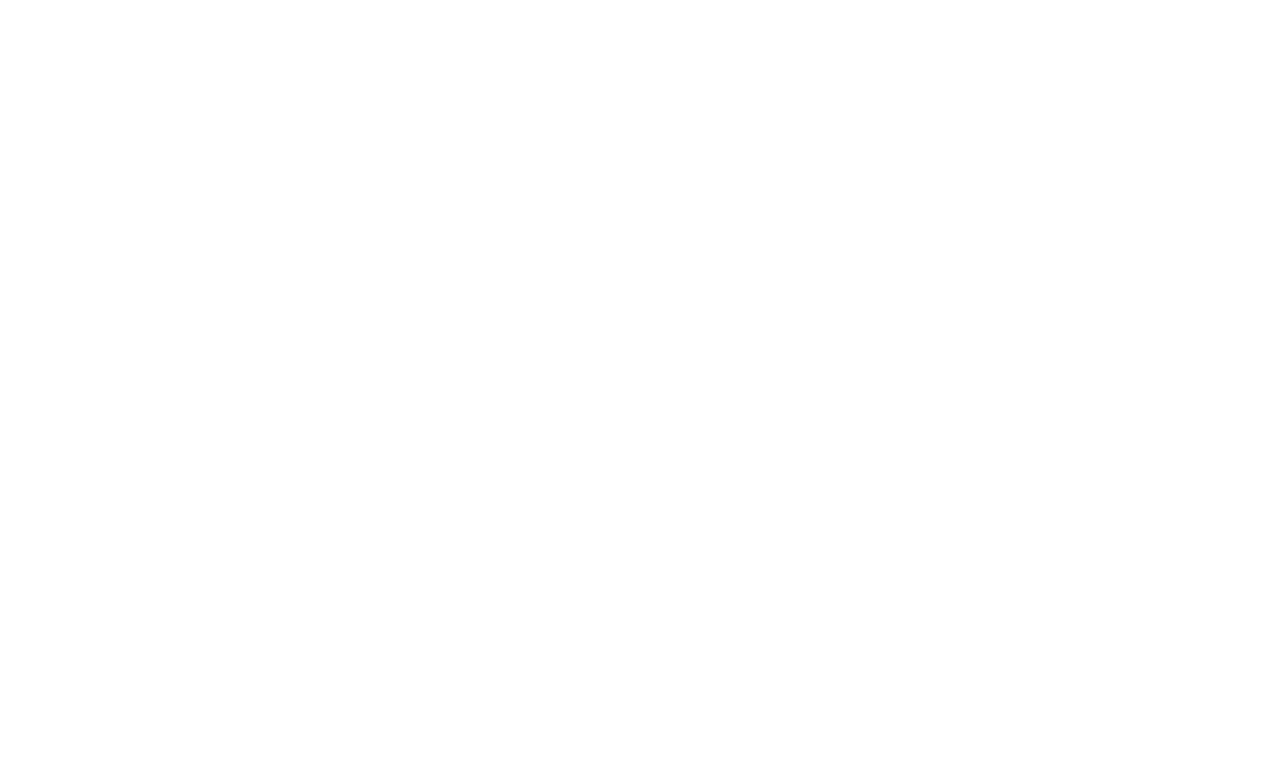
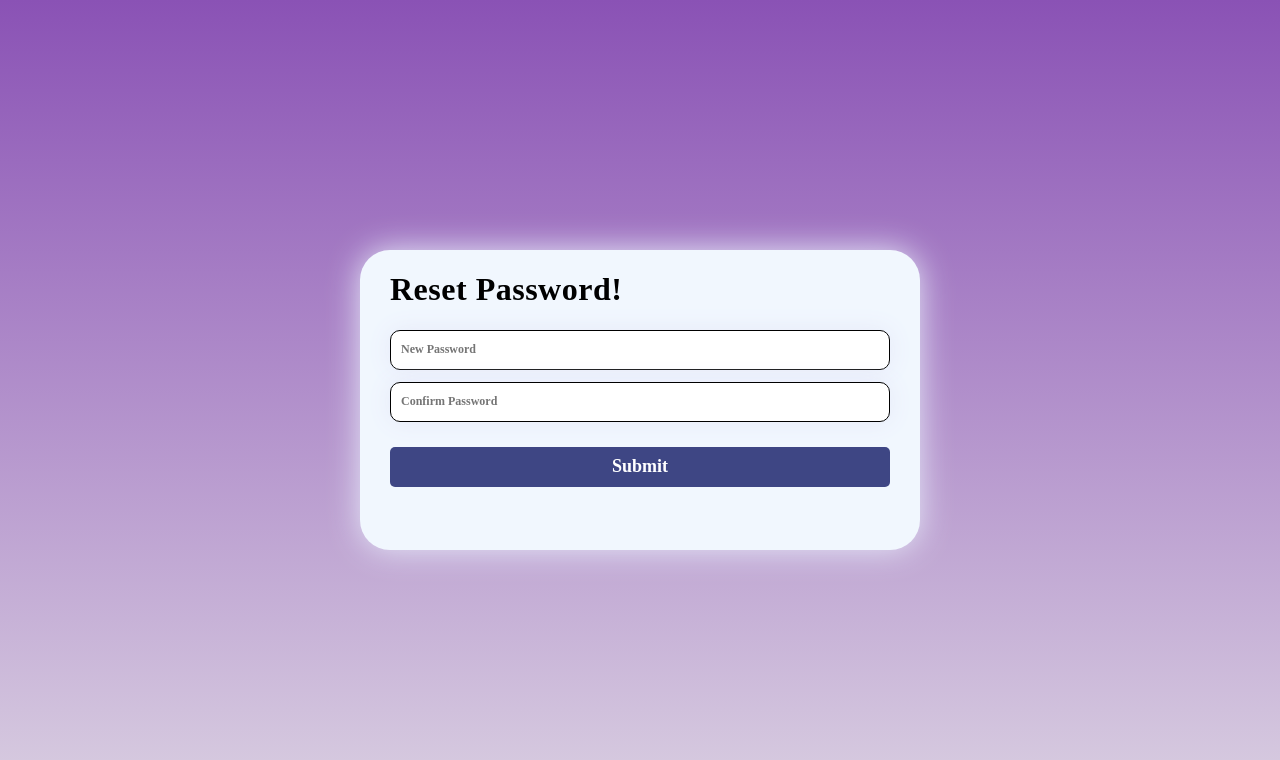
Before and after one commit to tamspark/FrontTam, a React (Create React App) app: page /auth/tam/resetPassword/1 in a window 1280 px wide. Before the commit this address had no page. Shown: the top 760 px of the page. Built offline with nearby package versions, Linux system fonts and the light colour scheme.

Commit message:
Forget and reset password

```diff
--- a/src/App/App.tsx
+++ b/src/App/App.tsx
@@ -17,7 +17,10 @@
         <Routes>
           <Route path="/auth" element={<AuthPage />}>
             <Route path="login" element={<Login />} index />
-            <Route path="pw-recovery" element={<ResetPassword />} />
+            <Route
+              path="tam/resetPassword/:token"
+              element={<ResetPassword />}
+            />
             <Route path="forgetpassword" element={<ForgetPassword />} />
             <Route path="register" element={<Register />} />
           </Route>
--- a/src/Authentication/ChangePassword/ForgetPassword.component.tsx
+++ b/src/Authentication/ChangePassword/ForgetPassword.component.tsx
@@ -1,4 +1,5 @@
-import { FC } from "react";
+import { FC, useState } from "react";
+import axios from "axios";
 //style
 import {
   ChangePassH2,
@@ -8,9 +9,33 @@
 import { Button, Input, StyledForm } from "App/style/App.style";
 
 const ForgetPassword: FC<{}> = () => {
+  const [email, setEmail] = useState("");
+
+  const handleSubmit = async (e: React.FormEvent<HTMLFormElement>) => {
+    e.preventDefault();
+
+    try {
+      const response = await axios.post(
+        `http://192.168.10.213:8080/TAM/forgetPassword/${email}`
+      );
+      console.log("API Response:", response.data);
+
+      if (response.data.success) {
+        console.log(
+          "Email sent successfully. Check your inbox for a reset link."
+        );
+      } else {
+        console.log("Email not found or an error occurred.");
+      }
+    } catch (error) {
+      console.error("Error sending reset email:", error);
+      console.error("An error occurred while sending the reset email.");
+    }
+  };
+
   return (
     <>
-      <StyledForm height="300px">
+      <StyledForm height="300px" onSubmit={handleSubmit}>
         <ChangePassH2>Please, enter your Email!</ChangePassH2>
         <EmailParagraph>
           We will send a link to your Email address!
@@ -31,6 +56,10 @@
             borderradius="10px"
             paddingleft="5px"
             padding="0 10px"
+            value={email}
+            onChange={(e: React.ChangeEvent<HTMLInputElement>) =>
+              setEmail(e.target.value)
+            }
           />
         </EmailInputContentHolder>
         <Button
--- a/src/Pages/Reset Password/RecoverPassword.tsx
+++ b/src/Pages/Reset Password/RecoverPassword.tsx
@@ -1,21 +1,65 @@
-import { FC } from "react";
+import { FC, useState } from "react";
 // style
 
 import { Input } from "App/style/App.style";
 import { Button } from "App/style/App.style";
 import { StyledForm } from "App/style/App.style";
+import axios from "axios";
+import { useNavigate } from "react-router";
 
 const ResetPassword: FC<{}> = () => {
-  const handleClick = () => {
-    console.log("U klikua!");
+  const navigate = useNavigate();
+  const [newPassword, setNewPassword] = useState<string>("");
+  const [confirmPassword, setConfirmPassword] = useState<string>("");
+  const [passwordsMatch, setPasswordsMatch] = useState<boolean>(true);
+
+  const handleSubmit = (event: React.FormEvent<HTMLFormElement>) => {
+    event.preventDefault();
+    if (newPassword !== confirmPassword) {
+      setPasswordsMatch(false);
+      return;
+    }
+    setPasswordsMatch(true);
+
+    const currentUrl = window.location.href;
+
+    try {
+      const url = new URL(currentUrl);
+
+      const pathnameParts = url.pathname.split("/");
+      const token = pathnameParts[pathnameParts.length - 1];
+
+      console.log("Token:", token);
+      console.log(``);
+      const requestData = {
+        password: newPassword,
       };
+      console.log(requestData);
+
+      axios
+        .put(
+          `http://192.168.10.213:8080/TAM/resetPassword/${token}`,
+          requestData
+        )
+        .then((response) => {
+          console.log("PUT request successful:", response.data);
+          navigate("/auth/login");
+        })
+        .catch((error) => {
+          console.log("PUT request error:", error);
+        });
+    } catch (error) {
+      console.error("Error extracting token:", error);
+    }
+  };
+
   return (
     <>
       <StyledForm height="280px">
         <h1>Reset Password!</h1>
         <Input
           placeholder="New Password"
-        type="Passowrd"
+          type="password"
           fontFamily="sanf-serif"
           fontSize="12px"
           fontWeight="700"
@@ -28,6 +72,10 @@
           borderradius="10px"
           paddingleft="5px"
           padding="0 10px"
+          value={newPassword}
+          onChange={(e: React.ChangeEvent<HTMLInputElement>) =>
+            setNewPassword(e.target.value)
+          }
         ></Input>
         <Input
           placeholder="Confirm Password"
@@ -44,12 +92,21 @@
           borderradius="10px"
           paddingleft="5px"
           padding="0 10px"
+          value={confirmPassword}
+          onChange={(e: React.ChangeEvent<HTMLInputElement>) =>
+            setConfirmPassword(e.target.value)
+          }
         ></Input>
+        {!passwordsMatch && (
+          <p style={{ color: "red" }}>
+            Passwords do not match. Please try again.
+          </p>
+        )}
         <Button
           h="40px"
           w="100%"
           variant="primary"
-        onClick={handleClick}
+          onClick={handleSubmit}
           borderRadius="5px"
           fontFamily="sanf-sarif"
           fontSize="18px"
```
Lines whose indentation alone changed are shown as unchanged.
